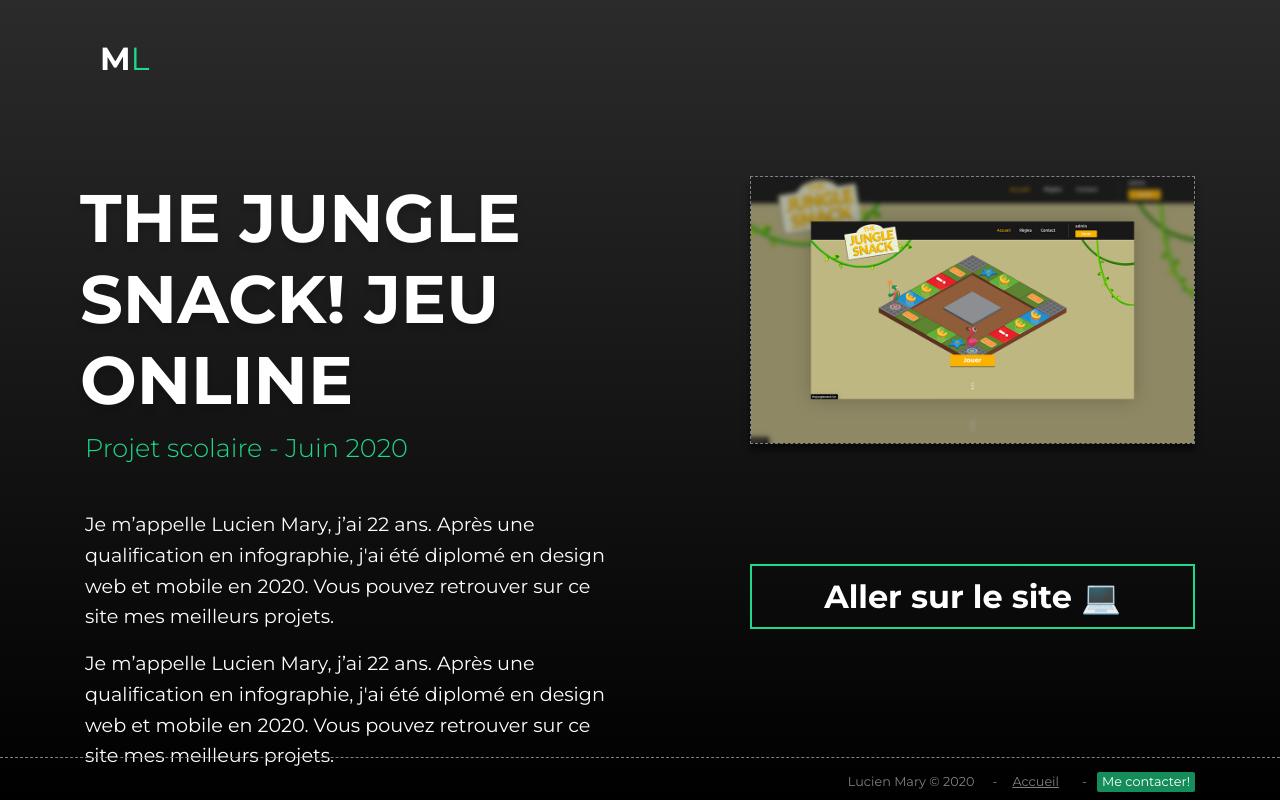
After one commit to lucienmary/new-portfolio, a PHP site: page /desc.html in a window 1280 px wide. The commit adds this page. Run offline with PHP 8.4, Linux system fonts and the light colour scheme; style sheets or scripts are compiled from the project's sources.

Commit message:
Ajout pages privacy et description projet

```diff
--- /dev/null
+++ b/src/desc.html
@@ -0,0 +1,62 @@
+<!DOCTYPE html>
+<html lang="fr" dir="ltr">
+<head>
+    <meta name="viewport" content="width=device-width, initial-scale=1.0">
+
+    <meta charset="utf-8">
+    <title>Accueil | lucienmary.be</title>
+    <link href="https://fonts.googleapis.com/css2?family=Montserrat:wght@300;400;700&display=swap" rel="stylesheet">
+    <link rel="stylesheet" href="https://stackpath.bootstrapcdn.com/bootstrap/4.5.0/css/bootstrap.min.css" integrity="sha384-9aIt2nRpC12Uk9gS9baDl411NQApFmC26EwAOH8WgZl5MYYxFfc+NcPb1dKGj7Sk" crossorigin="anonymous">
+    <link rel="stylesheet" type="text/css" href="/styles/app.css">
+</head>
+<body>
+
+    <header class="container main-header">
+
+        <div class="noise-wrapper">
+            <div class="noise"></div>
+        </div>
+
+        <div class="col-md-1">
+            <a href="./">
+                <h2 class="logo">M<span class="logo--l">L</span></h2>
+            </a>
+        </div>
+    </header>
+
+    <main class="container">
+        <section class="row">
+            <div class="col-md-6">
+                <div>
+                     <h1 class="glitch-cursor-select glitch-cursor glitch is-glitching desc" data-text="The jungle snack! Jeu online">The jungle snack! Jeu online</h1>
+                    <p class="baseline">Projet scolaire - Juin 2020</p>
+                </div>
+
+                <div>
+                    <p>Je m’appelle Lucien Mary, j’ai 22 ans. Après une qualification en infographie, j'ai été diplomé en design web et mobile en 2020. Vous pouvez retrouver sur ce site mes meilleurs projets.</p>
+
+                    <p>Je m’appelle Lucien Mary, j’ai 22 ans. Après une qualification en infographie, j'ai été diplomé en design web et mobile en 2020. Vous pouvez retrouver sur ce site mes meilleurs projets.</p>
+                </div>
+            </div>
+
+            <div class="offset-md-1 col-md-5">
+                <img class="illu" src="assets/images/the-jungle-snack.png" alt="Photo de Lucien Mary travaillant sur un ordinateur.">
+                <div class="button">
+                    <a class="button__el glitch is-glitching" href="desc.html" data-text="Aller sur le site 💻">Aller sur le site 💻</a>
+                </div>
+            </div>
+        </section>
+    </main>
+
+    <footer class="clearfix footer-page footer-page--bottom">
+        <div class="container">
+            <p class="float-right footer-page__p">Lucien Mary © 2020<a href="./">Accueil</a><a class="button-filled" href="#">Me contacter!</a></p>
+        </div>
+    </footer>
+
+    <script src="https://code.jquery.com/jquery-3.5.1.slim.min.js" integrity="sha384-DfXdz2htPH0lsSSs5nCTpuj/zy4C+OGpamoFVy38MVBnE+IbbVYUew+OrCXaRkfj" crossorigin="anonymous"></script>
+    <script src="https://cdn.jsdelivr.net/npm/popper.js@1.16.0/dist/umd/popper.min.js" integrity="sha384-Q6E9RHvbIyZFJoft+2mJbHaEWldlvI9IOYy5n3zV9zzTtmI3UksdQRVvoxMfooAo" crossorigin="anonymous"></script>
+    <script src="https://stackpath.bootstrapcdn.com/bootstrap/4.5.0/js/bootstrap.min.js" integrity="sha384-OgVRvuATP1z7JjHLkuOU7Xw704+h835Lr+6QL9UvYjZE3Ipu6Tp75j7Bh/kR0JKI" crossorigin="anonymous"></script>
+    <script src="/scripts/app.js"></script>
+</body>
+</html>
--- a/src/styles/components/_base.scss
+++ b/src/styles/components/_base.scss
@@ -5,7 +5,11 @@ body {
   background-size: cover;
   background-color: $g-back;
   font-family: sans-serif;
-  min-height: 200vh;
+  min-height: 100vh;
+}
+
+.body-height{
+    min-height: 200vh;
 }
 
 ::selection{
--- a/src/styles/components/_footer.scss
+++ b/src/styles/components/_footer.scss
@@ -34,4 +34,10 @@
             }
         }
     }
+    &--bottom{
+        position: absolute;
+        bottom: 1vh;
+        right: 0;
+        width: 100%;
+    }
 }
--- a/src/styles/components/_img.scss
+++ b/src/styles/components/_img.scss
@@ -25,3 +25,11 @@
     top: 15vh;
     transform: translate(-100%);
 }
+
+.illu{
+    z-index: -1;
+    max-width: 100%;
+    margin-top: 9.75vh;
+    box-shadow: $s-project;
+    border: 1px dashed grey;
+}
--- a/src/styles/components/_noise.scss
+++ b/src/styles/components/_noise.scss
@@ -23,11 +23,15 @@
   left: 0;
   top: 0;
   width: 100%;
-  height: 200vh;
+  height: 100vh;
   opacity: 0;
   overflow: hidden;
   // z-index: 10;
 }
+.noise-wrapper--200{
+    height: 200vh;
+}
+
 .noise-wrapper:after {
   content: '';
   z-index: -1;
--- a/src/styles/components/_text.scss
+++ b/src/styles/components/_text.scss
@@ -25,3 +25,7 @@ body{
     font-weight: bold;
     text-shadow: $s-title;
 }
+
+.desc{
+    font-size: 4.2rem;
+}
```
Also changed, not shown: src/index.html (+7 -6 lines), src/privacy-page.html (added, +55 -0 lines).
